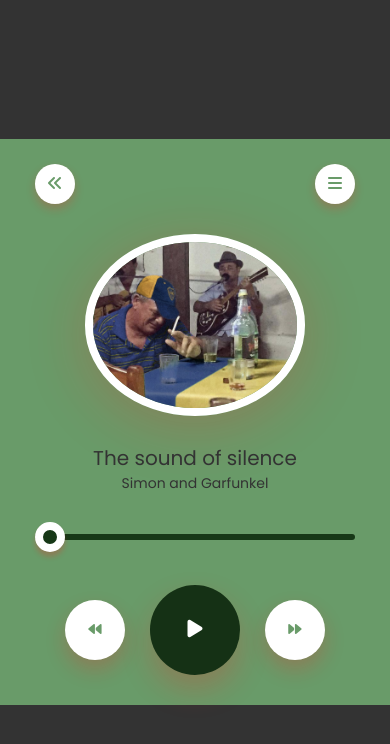
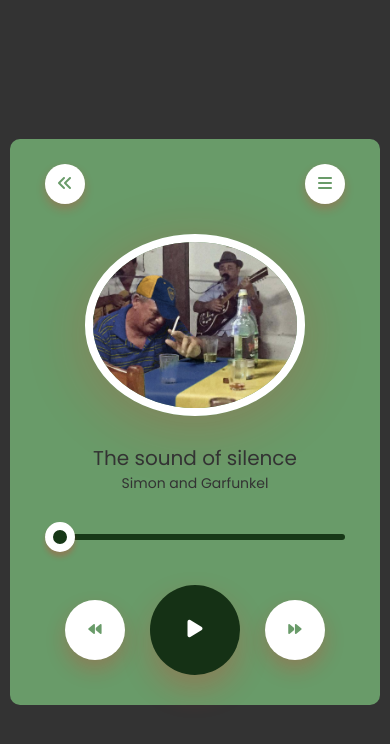
Before and after one commit to EmilianoBecerra/MusicPlayerApp, a plain HTML site: page index.html in a window 390 px wide. Drawn offline with Linux system fonts and the light colour scheme.

Commit message:
media query

```diff
--- a/style.css
+++ b/style.css
@@ -6,21 +6,29 @@
     box-sizing: border-box;
 }
 
+body{
+
+    display: flex;
+    margin: auto;
+    justify-content: center;
+    align-items: center;
+    background-color: #333;
+}
+
 .container {
-    width: 100%;
+    width: 90%;
     height: 100vh;
-    background-color: #333;
+    margin: auto;
     display: flex;
-    flex-wrap: wrap;
     align-items: center;
     justify-content: center;
 }
 
 .music-player {
     background: #699b69;
-    width: 400px;
     padding: 25px 35px;
     text-align: center;
+    border-radius: 10px;
 }
 
 nav {
```
